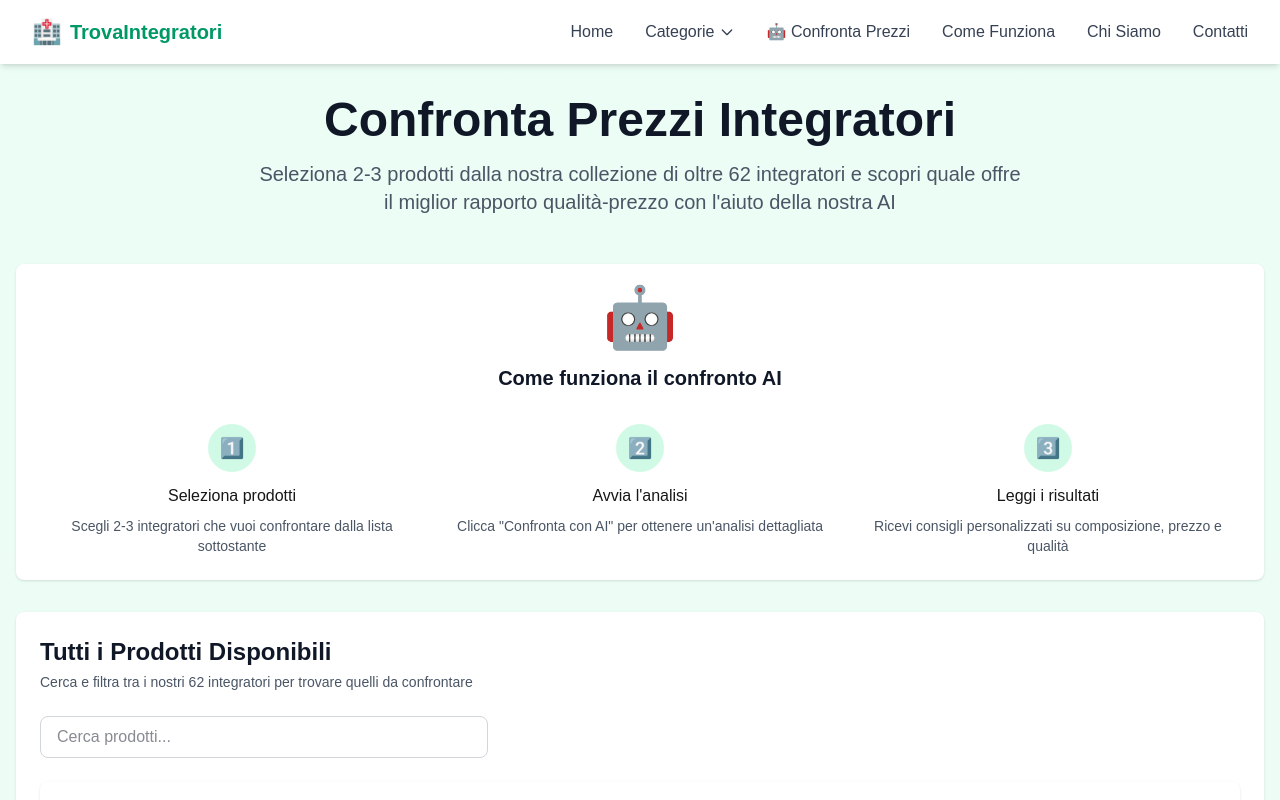
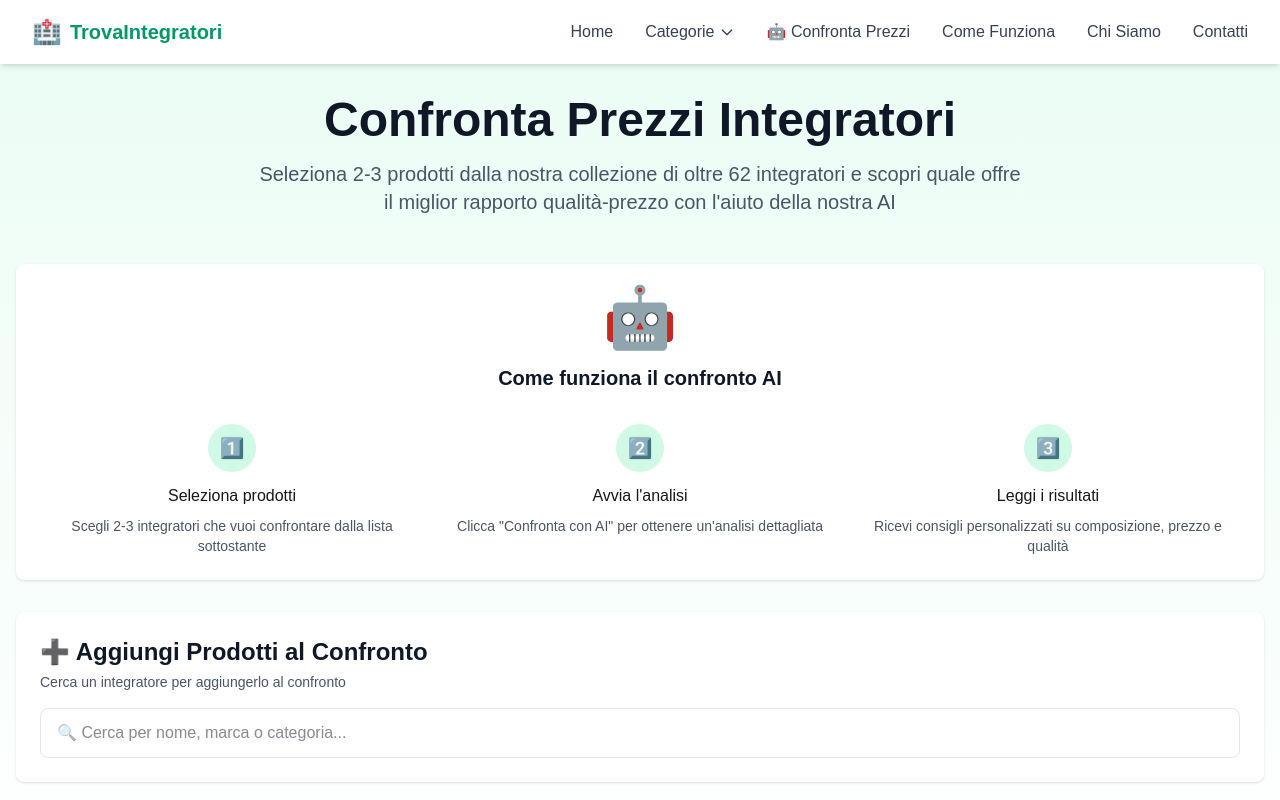
Before and after one commit to moonswolf/trovaintegatori, a Next.js app: page /confronta in a window 1280 px wide. Shown: the top 800 px of the page. Built offline with nearby package versions, Linux system fonts and the light colour scheme.

Commit message:
feat: replace product grid with search-based product picker in confronta

```diff
--- a/app/confronta/page.tsx
+++ b/app/confronta/page.tsx
@@ -4,7 +4,6 @@ import { useState, useEffect, Suspense } from 'react';
 import { useSearchParams } from 'next/navigation';
 import { getProducts, getProductById } from '@/lib/data';
 import { Product } from '@/types/product';
-import ProductGrid from '@/components/ProductGrid';
 import AffiliateDisclosure from '@/components/AffiliateDisclosure';
 
 export default function Confronta() {
@@ -20,7 +19,7 @@ function ConfrontaContent() {
   const [analysis, setAnalysis] = useState<any>(null);
   const [isAnalyzing, setIsAnalyzing] = useState(false);
   const [error, setError] = useState('');
-  const [showProducts, setShowProducts] = useState(false);
+  const [searchQuery, setSearchQuery] = useState('');
   const searchParams = useSearchParams();
 
   const products = getProducts();
@@ -245,34 +244,73 @@ function ConfrontaContent() {
           </div>
         )}
 
-        {/* Products grid - collapsible on mobile */}
+        {/* Add products search */}
         <div className="bg-white rounded-lg shadow-sm p-6">
-          <button
-            onClick={() => setShowProducts(!showProducts)}
-            className="w-full flex items-center justify-between md:cursor-default"
-          >
-            <div>
-              <h2 className="text-2xl font-bold text-gray-900 mb-1 text-left">
-                Tutti i Prodotti Disponibili
-              </h2>
-              <p className="text-gray-600 text-left text-sm">
-                Cerca e filtra tra i nostri {products.length} integratori per trovare quelli da confrontare
-              </p>
+          <h2 className="text-2xl font-bold text-gray-900 mb-1">
+            ➕ Aggiungi Prodotti al Confronto
+          </h2>
+          <p className="text-gray-600 text-sm mb-4">
+            Cerca un integratore per aggiungerlo al confronto
+          </p>
+
+          <div className="relative">
+            <input
+              type="text"
+              placeholder="🔍 Cerca per nome, marca o categoria..."
+              value={searchQuery}
+              onChange={(e) => setSearchQuery(e.target.value)}
+              className="w-full px-4 py-3 border border-gray-200 rounded-lg focus:ring-2 focus:ring-emerald-500 focus:border-emerald-500 outline-none text-gray-900"
+            />
+            {searchQuery && (
+              <button
+                onClick={() => setSearchQuery('')}
+                className="absolute right-3 top-1/2 -translate-y-1/2 text-gray-400 hover:text-gray-600"
+              >
+                ✕
+              </button>
+            )}
+          </div>
+
+          {searchQuery.length >= 2 && (
+            <div className="mt-4">
+              {(() => {
+                const query = searchQuery.toLowerCase();
+                const results = products.filter(p =>
+                  !selectedProducts.find(s => s.id === p.id) &&
+                  (p.name.toLowerCase().includes(query) ||
+                   p.brand.toLowerCase().includes(query) ||
+                   p.category.toLowerCase().includes(query))
+                );
+                if (results.length === 0) {
+                  return <p className="text-gray-500 text-sm py-4">Nessun prodotto trovato per &quot;{searchQuery}&quot;</p>;
+                }
+                return (
+                  <div className="grid grid-cols-1 sm:grid-cols-2 lg:grid-cols-3 gap-3 max-h-[400px] overflow-y-auto">
+                    {results.slice(0, 12).map(product => (
+                      <button
+                        key={product.id}
+                        onClick={() => { toggleProduct(product); setSearchQuery(''); }}
+                        className="flex items-center gap-3 p-3 border border-gray-100 rounded-lg hover:bg-emerald-50 hover:border-emerald-200 transition text-left"
+                      >
+                        <div className="w-10 h-10 flex-shrink-0 bg-gray-50 rounded-lg flex items-center justify-center overflow-hidden">
+                          {product.imageUrl?.startsWith('http') ? (
+                            <img src={product.imageUrl} alt={product.name} className="w-10 h-10 object-contain" />
+                          ) : (
+                            <span className="text-lg">💊</span>
+                          )}
+                        </div>
+                        <div className="min-w-0 flex-1">
+                          <p className="text-sm font-medium text-gray-900 truncate">{product.name}</p>
+                          <p className="text-xs text-gray-500">{product.brand} · €{product.price.toFixed(2)}</p>
+                        </div>
+                        <span className="text-emerald-600 text-lg flex-shrink-0">+</span>
+                      </button>
+                    ))}
+                  </div>
+                );
+              })()}
             </div>
-            <span className="md:hidden text-gray-400 text-2xl ml-4 shrink-0">
-              {showProducts ? '▲' : '▼'}
-            </span>
-          </button>
-
-          <div className={`mt-6 ${showProducts ? 'block' : 'hidden md:block'}`}>
-            <ProductGrid
-              products={products}
-              onProductSelect={toggleProduct}
-              selectedProducts={selectedProducts}
-              showFilters={true}
-              showSorting={true}
-            />
-          </div>
+          )}
         </div>
 
         {/* Affiliate Disclosure */}
```
